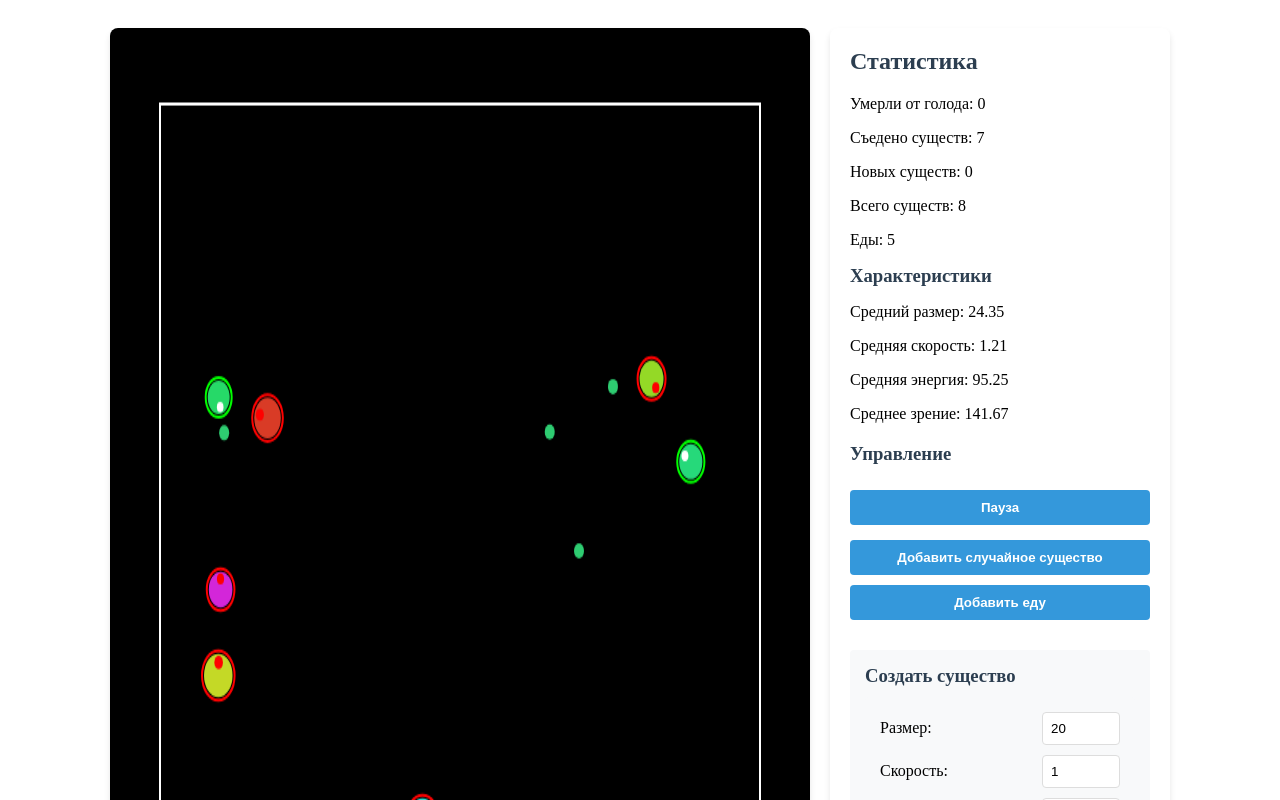
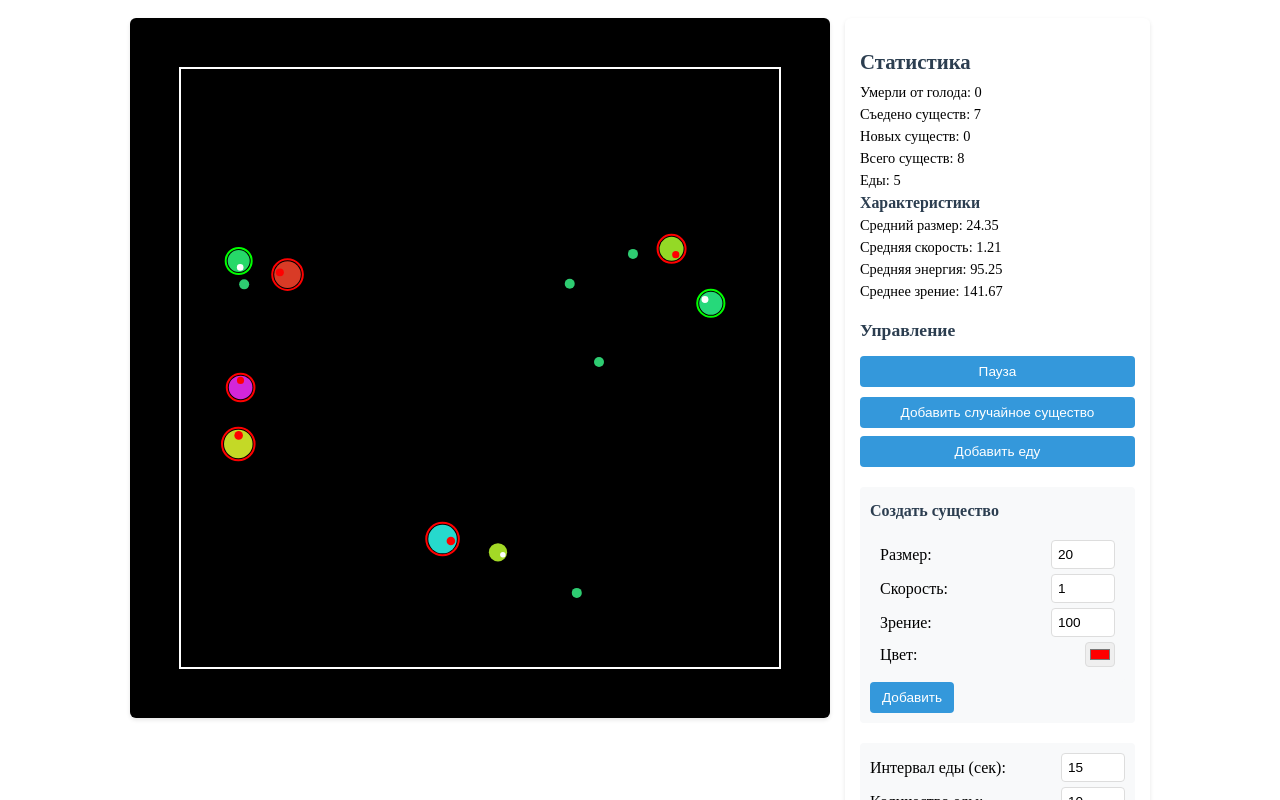
Before and after one commit to EgorNovikov7/NaturalSelection, a Vue app: page / in a window 1280 px wide. Shown: the top 800 px of the page. Built offline with nearby package versions, Linux system fonts and the light colour scheme.

Commit message:
Убрал растягивание интерфейса

```diff
--- a/src/App.vue
+++ b/src/App.vue
@@ -3,6 +3,7 @@
     <div class="simulation-wrapper">
       <canvas ref="canvas" width="700" height="700"></canvas>
       <div class="statistics-panel">
+        <!-- Статистика остается без изменений -->
         <h2>Статистика</h2>
         <div class="stats">
           <p>Умерли от голода: {{ stats.energyDeaths }}</p>
@@ -18,6 +19,7 @@
           <p>Среднее зрение: {{ stats.avgVision.toFixed(2) }}</p>
         </div>
 
+        <!-- Управление остается без изменений -->
         <div class="controls">
           <h3>Управление</h3>
           <button @click="togglePause">
@@ -194,15 +196,31 @@ export default {
   },
   mounted() {
     this.canvas = this.$refs.canvas
+    // Фиксируем размеры canvas
+    this.canvas.width = 700
+    this.canvas.height = 700
     this.ctx = this.canvas.getContext('2d')
     this.initSimulation()
     this.startAnimation()
     this.startFoodSpawner()
+    window.addEventListener('resize', this.handleResize)
   },
   beforeUnmount() {
     this.stopSimulation()
+    window.removeEventListener('resize', this.handleResize)
   },
   methods: {
+    handleResize() {
+      // Поддерживаем квадратные пропорции
+      const container = this.$el.querySelector('.simulation-wrapper')
+      const availableWidth = container.clientWidth - 320 // минус панель статистики
+      const newSize = Math.min(700, availableWidth)
+
+      this.canvas.style.width = `${newSize}px`
+      this.canvas.style.height = `${newSize}px`
+    },
+
+    // Остальные методы остаются без изменений
     initSimulation() {
       for (let i = 0; i < 15; i++) this.spawnRandomCreature()
       this.spawnFood(15)
@@ -486,12 +504,15 @@ export default {
     draw() {
       if (!this.ctx) return
 
+      // Очистка с учетом реальных размеров
       this.ctx.clearRect(0, 0, this.canvas.width, this.canvas.height)
 
+      // Рисуем границы
       this.ctx.strokeStyle = '#ffffff'
       this.ctx.lineWidth = 2
       this.ctx.strokeRect(50, 50, 600, 600)
 
+      // Рисуем еду
       this.foods.forEach(food => {
         this.ctx.fillStyle = food.color
         this.ctx.beginPath()
@@ -499,6 +520,7 @@ export default {
         this.ctx.fill()
       })
 
+      // Рисуем существ
       this.creatures.forEach(creature => {
         this.ctx.fillStyle = creature.color
         this.ctx.beginPath()
@@ -533,46 +555,57 @@ export default {
 .simulation-container {
   display: flex;
   justify-content: center;
-  padding: 20px;
+  padding: 10px;
 }
 
 .simulation-wrapper {
   display: flex;
-  gap: 20px;
+  gap: 15px;
+  max-width: 1020px;
+  width: 100%;
 }
 
 canvas {
   background-color: #000000;
-  border-radius: 8px;
-  box-shadow: 0 4px 6px rgba(0, 0, 0, 0.1);
+  border-radius: 6px;
+  box-shadow: 0 2px 4px rgba(0, 0, 0, 0.1);
+  width: 700px;
+  height: 700px;
+  image-rendering: crisp-edges;
 }
 
 .statistics-panel {
   width: 300px;
   background-color: #fff;
-  border-radius: 8px;
-  padding: 20px;
-  box-shadow: 0 4px 6px rgba(0, 0, 0, 0.1);
+  border-radius: 6px;
+  padding: 15px;
+  box-shadow: 0 2px 4px rgba(0, 0, 0, 0.1);
+  overflow-y: auto;
 }
 
 .stats {
-  margin-bottom: 20px;
+  margin-bottom: 15px;
+  font-size: 0.9em;
+}
+
+.stats p {
+  margin: 5px 0;
 }
 
 .controls {
   display: flex;
   flex-direction: column;
-  gap: 15px;
+  gap: 10px;
 }
 
 button {
-  padding: 10px 15px;
+  padding: 8px 12px;
+  font-size: 0.85em;
   background-color: #3498db;
   color: white;
   border: none;
   border-radius: 4px;
   cursor: pointer;
-  font-weight: bold;
   transition: background-color 0.2s;
 }
 
@@ -583,54 +616,83 @@ button:hover {
 .spawn-controls {
   display: flex;
   flex-direction: column;
-  gap: 10px;
+  gap: 8px;
 }
 
 .custom-creature {
-  margin: 15px 0;
-  padding: 15px;
+  margin: 10px 0;
+  padding: 10px;
   background-color: #f8f9fa;
   border-radius: 4px;
 }
 
 .custom-creature h3 {
-  margin-top: 0;
+  margin: 5px 0 10px 0;
+  font-size: 1em;
 }
 
 .settings {
-  display: flex;
-  flex-direction: column;
-  gap: 10px;
-  padding: 15px;
+  padding: 10px;
+  gap: 8px;
   background-color: #f8f9fa;
   border-radius: 4px;
 }
 
 .settings div {
+  margin-bottom: 5px;
   display: flex;
   justify-content: space-between;
   align-items: center;
 }
 
 input {
-  padding: 8px;
+  padding: 6px;
+  width: 50px;
+  font-size: 0.85em;
   border: 1px solid #ddd;
   border-radius: 4px;
-  width: 60px;
 }
 
 input[type="color"] {
-  width: 40px;
-  height: 30px;
+  width: 30px;
+  height: 25px;
   padding: 2px;
 }
 
-h2, h3 {
+h2 {
+  font-size: 1.3em;
+  margin-bottom: 10px;
   color: #2c3e50;
-  margin-top: 0;
 }
 
 h3 {
-  margin-bottom: 10px;
+  font-size: 1.1em;
+  margin: 5px 0;
+  color: #2c3e50;
+}
+
+@media (max-width: 1000px) {
+  .simulation-wrapper {
+    flex-direction: column;
+    align-items: center;
+  }
+
+  .statistics-panel {
+    width: 700px;
+    max-height: 300px;
+  }
+}
+
+@media (max-width: 750px) {
+  canvas {
+    width: 100%;
+    height: auto;
+    max-width: 100vw;
+    max-height: 100vw;
+  }
+
+  .statistics-panel {
+    width: 100%;
+  }
 }
 </style>
```
